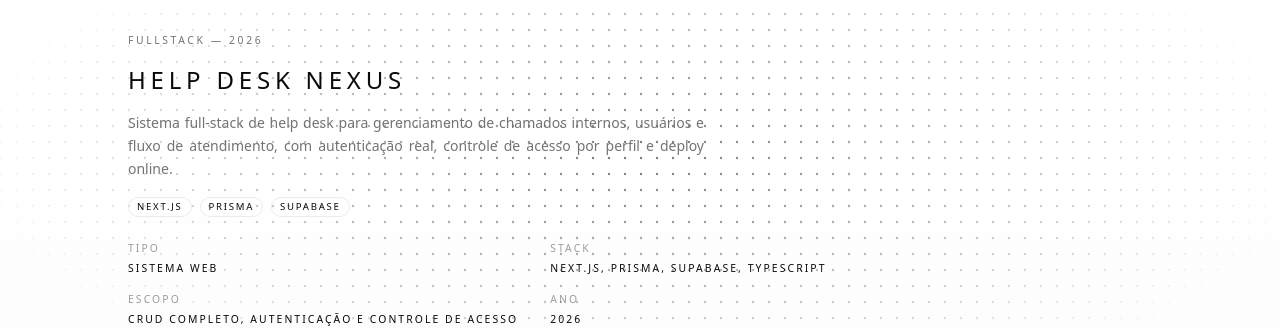
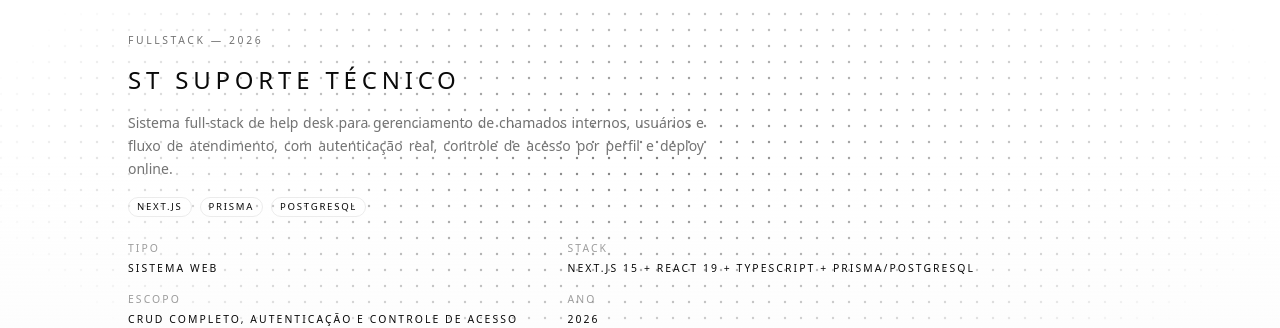
Before and after one commit to gabrielcampeao/Portifolio, a React (Vite) app: page /projects/helpdesk-system in a window 1280 px wide. Shown: the part 164-492 px from the top of the page. Built offline with nearby package versions, Linux system fonts and the light colour scheme.

Commit message:
Update projects.js

```diff
--- a/src/data/projects.js
+++ b/src/data/projects.js
@@ -4,10 +4,10 @@ import helpdesk from '../assets/HelpDeskPrint1.png'
 export const projects = [
   {
     slug: 'helpdesk-system',
-    title: 'Help Desk Nexus',
+    title: 'ST Suporte Técnico',
     role: 'Fullstack',
     year: '2026',
-    tags: ['Next.js', 'Prisma', 'Supabase'],
+    tags: ['Next.js', 'Prisma', 'PostgreSQL'],
     preview: helpdesk,
     previewPosition: 'object-top',
     githubURL: 'https://github.com/gabrielcampeao/Help',
@@ -18,7 +18,7 @@ export const projects = [
       'Desenvolvido como projeto acadêmico, o Help Desk Nexus passou por uma migração completa de uma arquitetura legada em PHP + MySQL para uma stack moderna com Next.js, Prisma e Supabase. O sistema permite autenticação com sessão real via cookie HTTP-only, gerenciamento de usuários e chamados, histórico de alterações, dashboard com gráficos reais e upload de foto de perfil com Supabase Storage, mantendo uma interface moderna e preparada para deploy na Vercel.',
     details: [
       { label: 'Tipo', value: 'Sistema Web' },
-      { label: 'Stack', value: 'Next.js, Prisma, Supabase, TypeScript' },
+      { label: 'Stack', value: 'Next.js 15 + React 19 + TypeScript + Prisma/PostgreSQL' },
       { label: 'Escopo', value: 'CRUD completo, autenticação e controle de acesso' },
       { label: 'Ano', value: '2026' },
     ],
```
